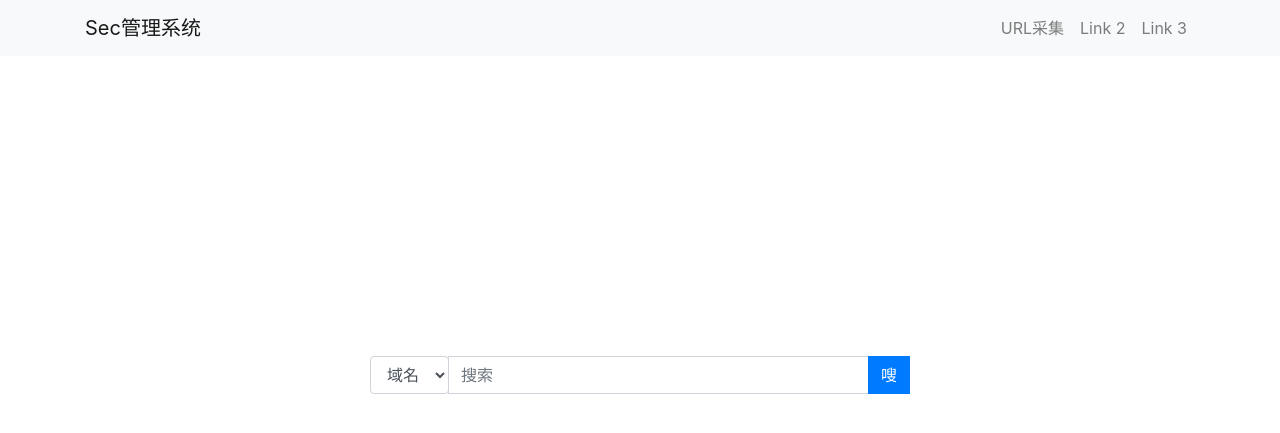
After one commit to duskxy/dusksec, a Django app: template templates/search.html in a window 1280 px wide. The commit adds this page. Shown: the top 433 px of the page. Run offline with Django 3.2, Linux system fonts and the light colour scheme; the template is opened without the code that fills it, so the values that code supplies are empty; some libraries are stand-ins or nearby versions.

Commit message:
完善模板

```diff
--- a/dusksec/settings.py
+++ b/dusksec/settings.py
@@ -79,7 +79,7 @@ DATABASES = {
         'ENGINE': 'django.db.backends.mysql',
         'NAME': 'dusksec',
         'USER': 'root',
-        'PASSWORD': 'a05370385a',
+        'PASSWORD': 'a05370385',
         'HOST': '127.0.0.1',
         'PORT': '3306',
     }
@@ -124,3 +124,4 @@ AUTH_USER_MODEL = 'recon.Suser'
 # https://docs.djangoproject.com/en/2.0/howto/static-files/
 
 STATIC_URL = '/static/'
+STATICFILES = os.path.join(BASE_DIR,'static')
--- a/templates/base.html
+++ b/templates/base.html
@@ -7,7 +7,7 @@
 
     <!-- Bootstrap CSS -->
     <link rel="stylesheet" href="https://cdn.bootcss.com/bootstrap/4.0.0/css/bootstrap.min.css" integrity="sha384-Gn5384xqQ1aoWXA+058RXPxPg6fy4IWvTNh0E263XmFcJlSAwiGgFAW/dAiS6JXm" crossorigin="anonymous">
-
+    <link href="https://cdn.bootcss.com/limonte-sweetalert2/7.21.1/sweetalert2.min.css" rel="stylesheet">
     <title>Hello, world!</title>
   </head>
   <body>
@@ -18,7 +18,7 @@
   <!-- Links -->
   <ul class="navbar-nav">
     <li class="nav-item">
-      <a class="nav-link" href="#">Link 1</a>
+      <a class="nav-link" href="#">URL采集</a>
     </li>
     <li class="nav-item">
       <a class="nav-link" href="#">Link 2</a>
@@ -41,5 +41,8 @@
     <script src="https://cdn.bootcss.com/jquery/3.2.1/jquery.slim.min.js" integrity="sha384-KJ3o2DKtIkvYIK3UENzmM7KCkRr/rE9/Qpg6aAZGJwFDMVNA/GpGFF93hXpG5KkN" crossorigin="anonymous"></script>
     <script src="https://cdn.bootcss.com/popper.js/1.12.9/umd/popper.min.js" integrity="sha384-ApNbgh9B+Y1QKtv3Rn7W3mgPxhU9K/ScQsAP7hUibX39j7fakFPskvXusvfa0b4Q" crossorigin="anonymous"></script>
     <script src="https://cdn.bootcss.com/bootstrap/4.0.0/js/bootstrap.min.js" integrity="sha384-JZR6Spejh4U02d8jOt6vLEHfe/JQGiRRSQQxSfFWpi1MquVdAyjUar5+76PVCmYl" crossorigin="anonymous"></script>
+    <script src="https://cdn.bootcss.com/limonte-sweetalert2/7.21.1/sweetalert2.min.js"></script>
+    {% block js%}
+    {% endblock %}
   </body>
 </html>
--- /dev/null
+++ b/templates/search.html
@@ -0,0 +1,45 @@
+{% extends 'base.html' %}
+{% load static %}
+
+{% block content %}
+<div class="container">
+<div class="row" style="margin-top: 300px;">
+<div class="col-md-6 offset-md-3">
+
+<form method="post" onsubmit="return check(this)">
+<div class="input-group">
+ <div class="input-group-prepend">
+  <select name="seatype" class="form-control" style="width: auto;">
+   <option value="1">域名</option>
+   <option value="2">目录</option>
+  </select>
+ </div>
+<input type="text" class="form-control" name="keyword" placeholder="搜索">
+<span class="input-group-append">
+<button class="btn btn-primary" type="submit">嗖</button>
+</span>
+{% csrf_token %}
+</div>
+</form>
+
+</div>
+</div>
+</div>
+{% endblock %}
+{% block js %}
+<script>
+function check(from){
+var kw = from.keyword.value
+if(kw == ''){
+    swal("域名不能为空");
+    return false;
+}
+var p = /^\w+\.\w{2,4}$/;
+if(!p.test(kw)){
+    swal("域名输入不正确");
+    return false;
+}
+return true;
+}
+</script>
+{% endblock %}
```
Also changed, not shown: recon/models.py (+6 -2 lines), recon/views.py (+11 -2 lines), recon/migrations/0001_initial.py (added), static/bg.gif (added).
